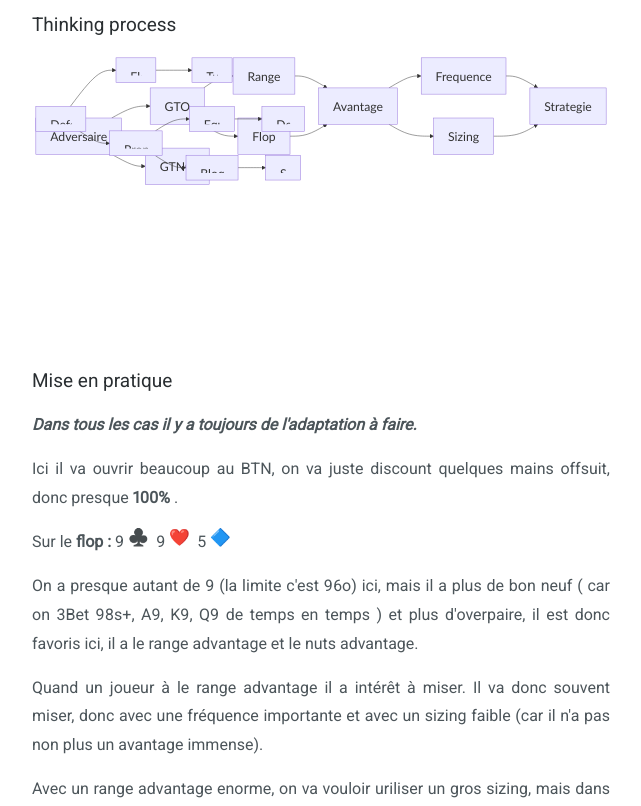
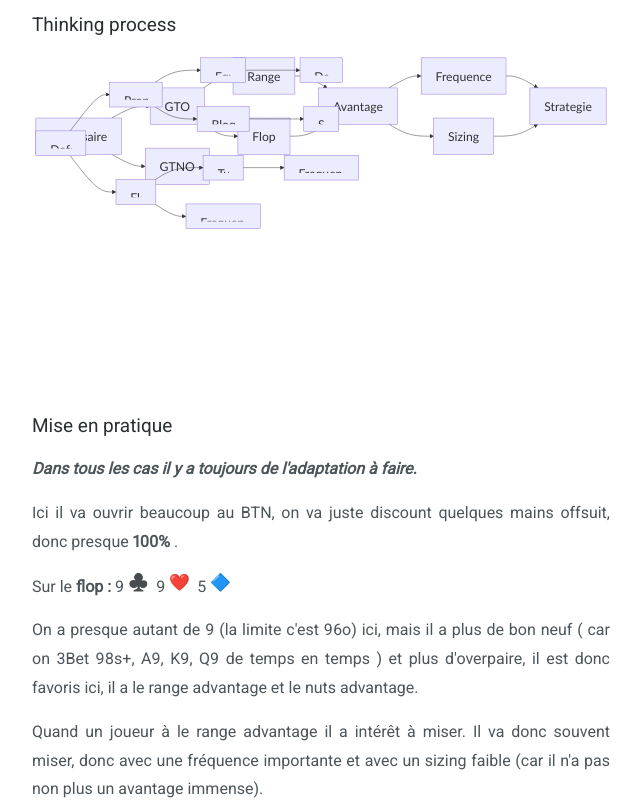
Before and after one commit to greglejeune/blog, a Jekyll site: the page built from _posts/2020-01-01-test.md, in a window 1280 px wide and 900 px high, scrolled down 350 px, cut to the strip 94-900 px from the top of the window. Shown: the whole strip, without its empty margins (319-960 px from the left). Built offline with Jekyll 4.4.1, drawn with Linux system fonts in a browser that asks for light colours; emoji names are drawn with the system emoji font.

Commit message:
Add files via upload

```diff
--- a/_posts/2020-01-01-test.md
+++ b/_posts/2020-01-01-test.md
@@ -31,6 +31,8 @@ title: "Basou explique son thinking process en HU 5k€"
             Defense --> Propriete
             Defense --> Flop
             Flop --> Turn
+            Flop --> F[Frequence & Sizing]
+            Turn --> T[Frequence & Sizing]
             Propriete --> Equite
             Propriete --> Bloqueur
             Equite --> Deep
```
